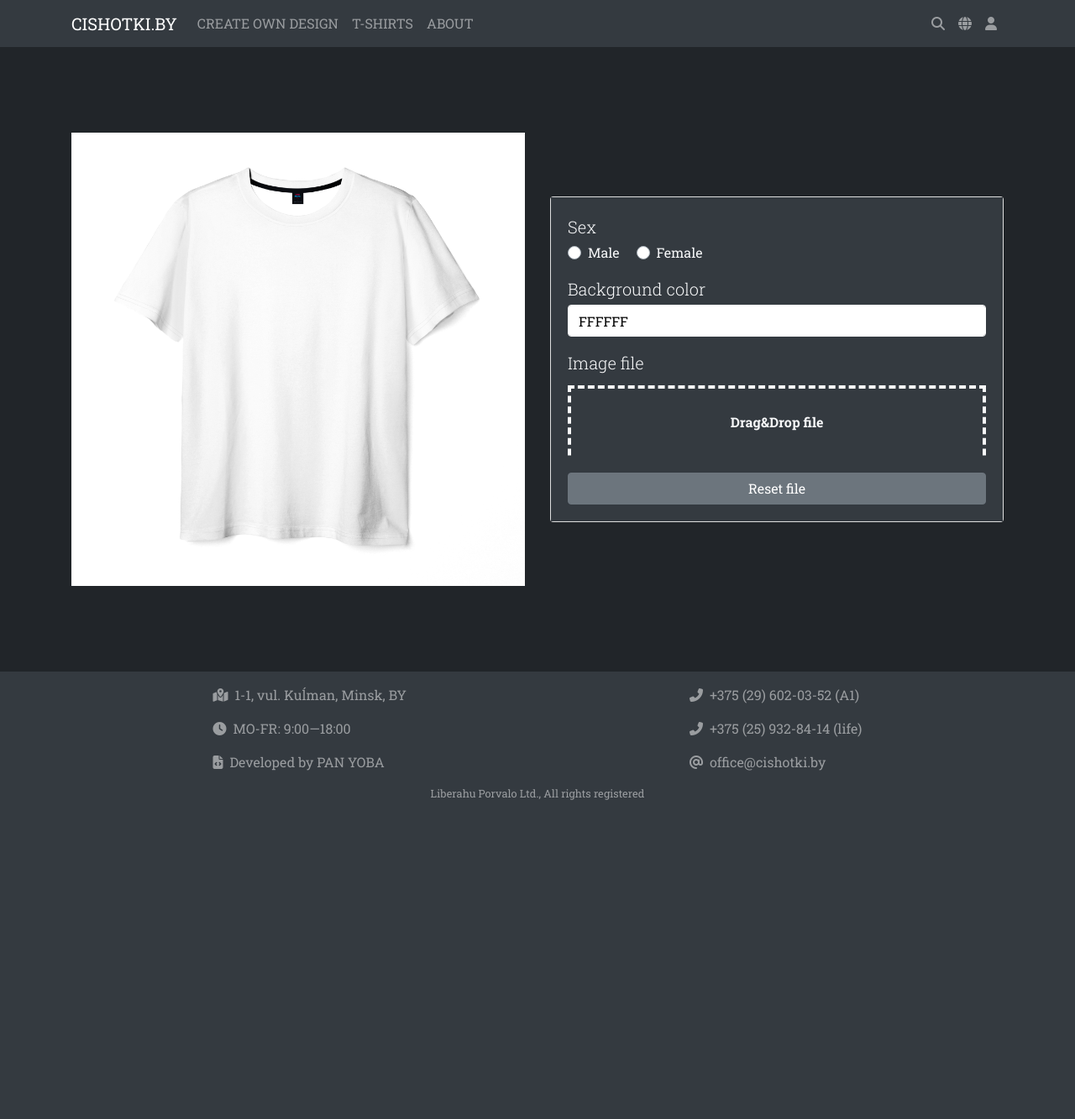
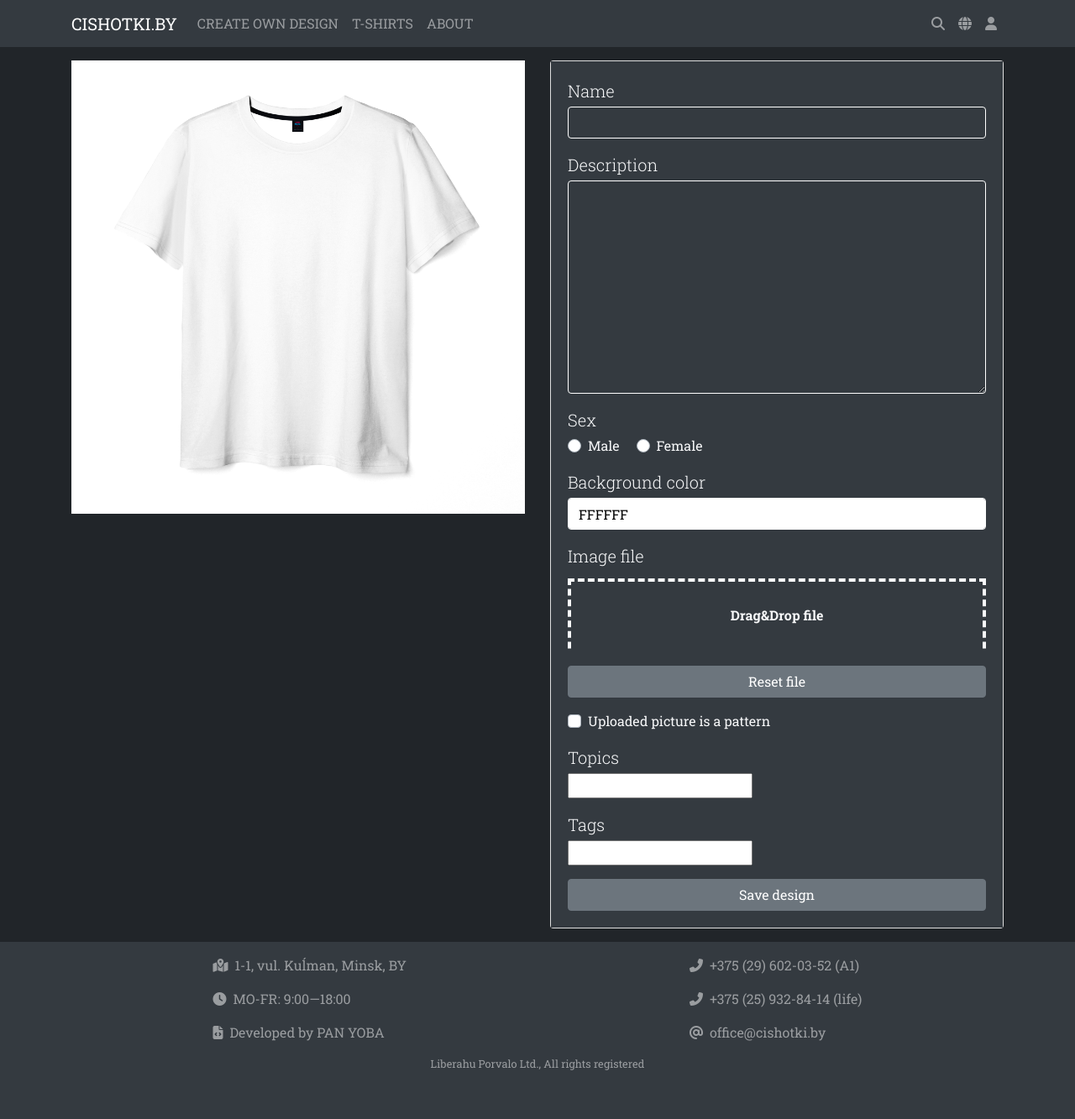
Before and after one commit to panczeslaw/cishotki, a Django app: page /constructor/ in a window 1280 px wide. Shown: the whole page at 84% size. Before the commit the page ends 953 px from the top, so only its background shows below. Run offline with Django 3.2, Linux system fonts and the light colour scheme; a user stored in the database is signed in; some libraries are stand-ins or nearby versions.

Commit message:
Added constructor

```diff
--- a/cishotki/cishotki/settings.py
+++ b/cishotki/cishotki/settings.py
@@ -41,6 +41,7 @@ INSTALLED_APPS = [
     'core',
     'tshirts',
     'users',
+    'django_select2',
 ]
 
 MIDDLEWARE = [
--- a/cishotki/cishotki/urls.py
+++ b/cishotki/cishotki/urls.py
@@ -24,4 +24,5 @@ urlpatterns = [
     path('', include('core.urls')),
     path('tshirts/', include('tshirts.urls')),
     path('accounts/', include('users.urls')),
+    path('select2/', include('django_select2.urls')),
 ] + static(settings.MEDIA_URL, document_root=settings.MEDIA_ROOT)
--- a/cishotki/core/forms.py
+++ b/cishotki/core/forms.py
@@ -3,14 +3,24 @@ from cishotki.settings import SEX, SIZES
 
 from django.utils.translation import ugettext as _
 from django.core.validators import RegexValidator
+from django.contrib.admin.widgets import FilteredSelectMultiple, RelatedFieldWidgetWrapper
+from django.core.files.images import get_image_dimensions
 
-from .widgets import ColorWidget
+from django_select2.forms import Select2MultipleWidget
 
+from .widgets import ColorWidget, CustomSelect2TagWidget
+
+from tshirts.models import Topic, Tag
 
 import re
 
 color_re = re.compile('^#([A-Fa-f0-9]{6}|[A-Fa-f0-9]{3})$')
 validate_color = RegexValidator(color_re, _('Enter a valid color.'), 'invalid')
+
+def validate_image(image):
+    x, y = get_image_dimensions(image.file)
+    if x < 1000 or y < 1000:
+        raise ValidationError(_("Image size must exceed 1000px in each dimension"))
 
 
 class ConstructorForm(forms.Form):
@@ -19,7 +29,19 @@ class ConstructorForm(forms.Form):
 		("color", _("Color and picture")),
 	)
 
-	sex = forms.ChoiceField(choices=SEX, widget=forms.RadioSelect(attrs={"class": "text-light custom-control-input"}))
-	background = forms.CharField(widget=ColorWidget(), validators=[validate_color,])
-	file = forms.ImageField()
-	#is_file_pattern = forms.(widget=forms.CheckboxInput(attrs={"class": "text-light custom-control-input"}))
+	name = forms.CharField(max_length=100, widget=forms.TextInput(attrs={"class": " bg-transparent text-light form-control form-control-light"}), required=True)
+	description = forms.CharField(max_length=500, widget=forms.Textarea(attrs={"class": "bg-transparent text-light form-control form-control-light"}), required=True)
+	sex = forms.ChoiceField(choices=SEX, widget=forms.RadioSelect(attrs={"class": "bg-transparent text-light custom-control-input"}), required=True)
+	background = forms.CharField(required=False, widget=ColorWidget(), validators=[validate_color,])
+	file = forms.ImageField(required=False, validators=[validate_image])
+	is_pattern = forms.BooleanField(required=False, widget=forms.CheckboxInput(attrs={"class": "text-light custom-control-input"}))
+	topic = forms.ModelMultipleChoiceField(
+		widget=Select2MultipleWidget(attrs={"class": "form-control form-control-light"}),
+		queryset=Topic.objects.all(),
+		required=True,
+	)
+	tag = forms.ModelMultipleChoiceField(
+		widget=CustomSelect2TagWidget(attrs={"class": "bg-transparent text-light form-control form-control-light"}),
+		queryset=Tag.objects.all(),
+		required=True
+	)
--- a/cishotki/core/templates/core/base.html
+++ b/cishotki/core/templates/core/base.html
@@ -178,7 +178,7 @@
 
 
 
-    <main class="vh-100 {{ theme.body }}">
+    <main class="full-height {{ theme.body }}">
       {% block content %}
       {% endblock %}
     </main>
--- a/cishotki/core/templates/core/constructor.html
+++ b/cishotki/core/templates/core/constructor.html
@@ -3,7 +3,7 @@
 {% load static %}
 
 {% block styles %}
-{{ form.media }}
+{{ form.media.css }}
 <style type="text/css">
   .inputDnD .form-control-file {
     position: relative;
@@ -36,14 +36,21 @@
     border-style: solid;
     box-shadow: inset 0px 0px 0px 0.25em white;
   }
+  .select2-container--default .select2-selection--multiple {
+    background-color: transparent;
+    color: var(--dark);
+  }
+  .select2-search__field {
+    color: var(--light);
+  }
 </style>
 {% endblock %}
 
 {% block content %}
-<div class="container vh-100">
-  <div class="row h-100 padding-header">
-    <div class="col-md-6 my-auto">
-      <div id="img-background" style="background-color: #fff;">
+<div class="container">
+  <div class="row padding-header">
+    <div class="col-md-6 my-3">
+      <div id="img-background" class="position-relative" style="background-color: #fff; background-repeat:no-repeat; background-position: center center;">
         <img id="img-shirt-male" class="img-fluid rounded" src="{% static 'img/template-m.png' %}">
         <img id="img-shirt-female" class="img-fluid rounded d-none" src="{% static 'img/template-f.png' %}">
         <img id="img-print" class="img-fluid position-absolute" src="" style="width: 25%; top: 50%;
@@ -52,11 +59,37 @@
 
       </div>
     </div>
-    <div class="col-md-6 my-auto text-{{ theme.text }}">
+    <div class="col-md-6 my-3 text-{{ theme.text }}">
       <div class="card">
         <div class="card-body {{ theme.bg }}">
-          <form action="{% url 'constructor' %}" method="post">
+          <form action="{% url 'constructor' %}" method="post" enctype="multipart/form-data">
             {% csrf_token %}
+            {% if form.errors or form.non_field_errors %}
+            <div class="alert alert-dark" role="alert">
+              {% if form.errors and not form.non_field_errors %}
+                {% for error in form.errors %}
+                  <p class="small mb-0">
+                    {% get_form_errors form.errors error %}
+                  </p>
+                {% endfor %}
+              {% endif %}
+              {% if form.non_field_errors %}
+                {% for error in form.non_field_errors %}
+                  <p class="small mb-0">
+                    {{ error }}
+                  </p>
+                {% endfor %}
+              {% endif %}
+            </div>
+            {% endif %}
+            <p class="lead mb-1">{% trans "Name" %}</p>
+            <div class="form-group">
+              {{ form.name }}
+            </div>
+            <p class="lead mb-1">{% trans "Description" %}</p>
+            <div class="form-group">
+              {{ form.description }}
+            </div>
             <p class="lead mb-1">{% trans "Sex" %}</p>
             <div class="form-group">
               {% for radio in form.sex %}
@@ -74,11 +107,24 @@
 
             <div class="form-group inputDnD">
               <label class="sr-only" for="inputFile">File Upload</label>
-              <input type="file" class="form-control-file text-light font-weight-bold" id="inputFile" accept="image/*" onchange="readUrl(this)" data-title="{% trans 'Drag&Drop file' %}">
+              <input type="file" class="form-control-file text-light font-weight-bold" id="inputFile" accept="image/*" onchange="readUrl(this)" data-title="{% trans 'Drag&Drop file' %}" name="file">
             </div>
-            <button class="btn btn-block btn-secondary" type="button" id="clearfile">{% trans "Reset file" %}</button>
-
-
+            <button class="btn btn-block btn-secondary mb-3" type="button" id="clearfile">{% trans "Reset file" %}</button>
+            <div class="form-group">
+              <div class="custom-control custom-checkbox custom-control-inline">
+                {{ form.is_pattern }}
+                <label for="{{ form.is_pattern.id_for_label }}" class="custom-control-label">{% trans "Uploaded picture is a pattern" %}</label>
+              </div>
+            </div>
+            <p class="lead mb-1">{% trans "Topics" %}</p>
+            <div class="form-group">
+              {{ form.topic }}
+            </div>
+            <p class="lead mb-1">{% trans "Tags" %}</p>
+            <div class="form-group">
+              {{ form.tag }}
+            </div>
+            <button class="btn btn-block btn-secondary" type="submit">{% trans "Save design" %}</button>
           </form>
         </div>
       </div>
@@ -88,6 +134,7 @@
 {% endblock %}
 
 {% block scripts %}
+{{ form.media.js }}
 <script type="text/javascript">
   $("#id_sex_0").click(function(){
     if($('#id_sex_0').is(':checked')) {
@@ -99,6 +146,19 @@
     if($('#id_sex_1').is(':checked')) {
       $("#img-shirt-male").addClass('d-none');
       $("#img-shirt-female").removeClass('d-none');
+    }
+  });
+  $("#id_is_pattern").click(function(){
+    if($('#id_is_pattern').is(':checked')) {
+      var img = $("#img-print").attr('src');
+      $("#img-background").css('background-image', 'url(' + img + ")");
+      $("#img-print").attr('src', '');
+    } else {
+      var img = $("#img-background").css('background-image');
+      img = img.slice(5, img.length - 2);
+      console.log(img);
+      $("#img-print").attr('src', img);
+      $("#img-background").css('background-image', '');
     }
   });
   $("#id_background").on('change', function() {
@@ -119,6 +179,7 @@
     } else {
       input.setAttribute("data-title", '{% trans "Drag&Drop file" %}');
       $('#img-print').attr('src', '');
+      $('#img-background').css('background-image', '');
     }
 
   }
@@ -126,5 +187,6 @@
   $('#clearfile').click(function() {
     $('#inputFile').val('').trigger('change');
   });
+
 </script>
 {% endblock %}
--- a/cishotki/core/views.py
+++ b/cishotki/core/views.py
@@ -1,9 +1,13 @@
 from django.shortcuts import render
+
+from django.http import HttpResponse
 
 from django.contrib.auth.mixins import LoginRequiredMixin
 from django.views import View
 
 from .forms import ConstructorForm
+
+from PIL import Image, ImageDraw, ImageChops
 
 def main(request):
 	data = {
@@ -23,3 +27,47 @@ class ConstructorView(LoginRequiredMixin, View):
 			"form": ConstructorForm(),
 		}
 		return render(request, "core/constructor.html", context=data)
+
+	def post(self, request):
+		form = ConstructorForm(request.POST, request.FILES)
+		if form.is_valid():
+			im = Image.open("static/img/template-{}.png".format(form.cleaned_data["sex"]))
+			is_pattern = form.cleaned_data["is_pattern"]
+			bg = form.cleaned_data["background"]
+			if is_pattern:
+				imP = Image.open(form.cleaned_data["file"])
+
+				width, height = imP.size   # Get dimensions
+
+				left = (width - 1000) / 2
+				top = (height - 1000) / 2
+				right = (width + 1000) / 2
+				bottom = (height + 1000) / 2
+
+				imP = imP.crop((left, top, right, bottom))
+			else:
+				imP = Image.new("RGBA", size=(1000, 1000), color=(int(bg[1:3], 16), int(bg[3:5], 16), int(bg[5:7], 16), 255))
+
+			imP.paste(im, (0, 0), im)
+
+			im = imP.copy()
+
+			if not is_pattern:
+				imPR = Image.open(form.cleaned_data["file"])
+
+				ratio = (imPR.size[0] / 250)
+
+				r_imPR = imPR.resize((250, int(imPR.size[1] / ratio)))
+
+				pos = (500 - r_imPR.size[0] // 2, 500 - r_imPR.size[1] // 2)
+				im.paste(r_imPR, pos)
+
+			im.save("temp/temp.png")
+			im.show()
+
+			return HttpResponse("OK")
+		else:
+			data = {
+				"form": form,
+			}
+			return render(request, "core/constructor.html", context=data)
--- a/cishotki/core/widgets.py
+++ b/cishotki/core/widgets.py
@@ -1,5 +1,10 @@
 from django import forms
 from django.template.loader import render_to_string
+
+from django_select2.forms import ModelSelect2TagWidget
+
+
+from tshirts.models import Tag
 
 class ColorWidget(forms.Widget):
     class Media:
@@ -13,3 +18,27 @@ class ColorWidget(forms.Widget):
         ret = super(ColorWidget, self).value_from_datadict(data, files, name)
         ret = '#%s' % ret if ret else ret
         return ret
+
+
+class CustomSelect2TagWidget(ModelSelect2TagWidget):
+    queryset = Tag.objects.all()
+    search_fields = ["tag"]
+
+    def value_from_datadict(self, data, files, name):
+        value = super().value_from_datadict(data, files, name)
+        values_ids = []
+        for i in value:
+            try:
+                x = int(i)
+            except ValueError:
+                pass
+            else:
+                values_ids.append(i)
+        qs = self.queryset.filter(**{'pk__in': list(values_ids)})
+        pks = set(str(getattr(o, 'id')) for o in qs)
+        cleaned_values = []
+        for val in value:
+            if str(val) not in pks:
+                val = self.queryset.create(tag=val).id
+            cleaned_values.append(val)
+        return cleaned_values
```
Also changed, not shown: requirements.txt (+30 -1 lines), cishotki/db.sqlite3, 1 other file.
